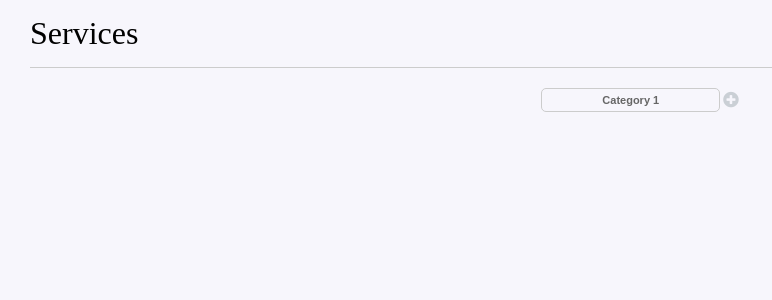
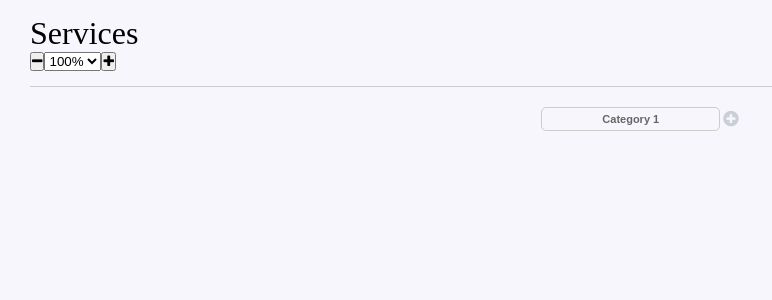
Before and after one commit to UbdaNam/category-crud, a React (Vite) app: page / in a window 1280 px wide. Shown: the top 300 px of the page, without its empty margins (0-772 px from the left). Built offline with nearby package versions, Linux system fonts and the light colour scheme.

Commit message:
Add zoom select options

```diff
--- a/src/components/header/Header.tsx
+++ b/src/components/header/Header.tsx
@@ -1,9 +1,25 @@
+import { selectOptions } from "../data/selectOption";
 import "./header.css";
 
 const Header = () => {
   return (
     <header>
       <h1>Services</h1>
+      <div className="zoom-container">
+        <button className="zoom-out-btn">
+          <i className="fa fa-minus" aria-hidden="true"></i>
+        </button>
+        <select name="scale" className="zoom-select" defaultValue={100}>
+          {selectOptions.map((option: number, index: number) => (
+            <option key={index} value={option}>
+              {option}%
+            </option>
+          ))}
+        </select>
+        <button className="zoom-in-btn">
+          <i className="fa fa-plus" aria-hidden="true"></i>
+        </button>
+      </div>
     </header>
   );
 };
```
